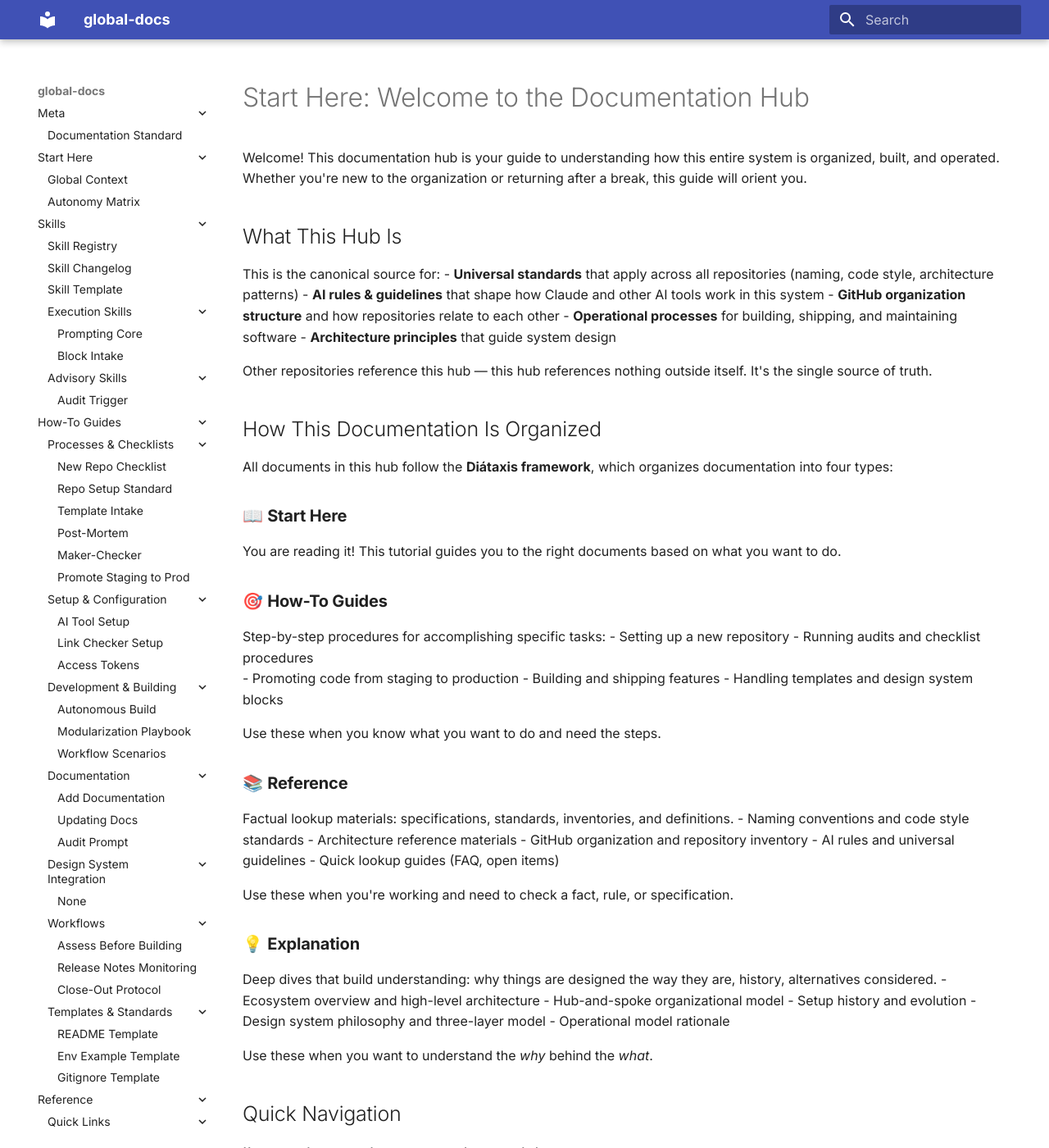
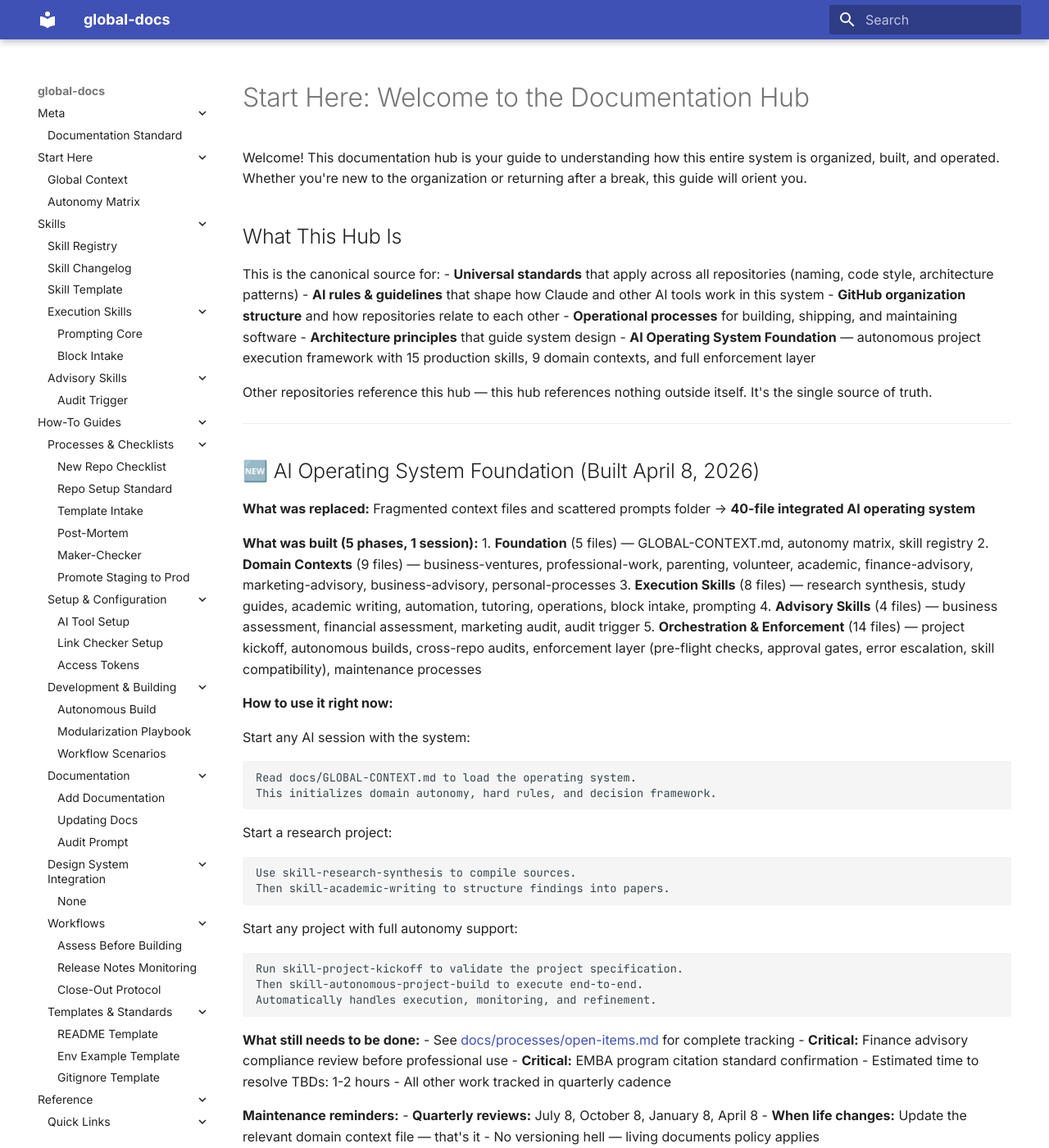
Before and after one commit to javcb/global-docs, an MkDocs documentation site: the page built from docs/START-HERE.md, in a window 1280 px wide and 1400 px high. Shown: the whole window at 82% size. Built offline with MkDocs 1.6.1 and Material for MkDocs 9.7.7, drawn with Linux system fonts in a browser that asks for light colours; some of the changed text lies outside the part shown.

Commit message:
Update START-HERE.md — weave in AI Operating System Foundation context
Add 5 sections to the getting-started guide:
1. What was replaced (fragmented context → 40-file integrated OS)
2. What was built (5 phases: foundation, domains, skills, advisory, orchestration+enforcement)
3. How to use it right now (exact prompts for AI sessions, research, projects)
4. What still needs to be done (critical TBDs: finance compliance, academic citations)
5. Maintenance reminders (quarterly dates, domain file update rule)

Preserves all existing content, flows as single coherent document, scannable.
File now serves as 10-minute reorientation guide after breaks.

Co-Authored-By: Claude Haiku 4.5 <noreply@anthropic.com>

````diff
--- a/docs/START-HERE.md
+++ b/docs/START-HERE.md
@@ -12,8 +12,55 @@ This is the canonical source for:
 - **GitHub organization structure** and how repositories relate to each other
 - **Operational processes** for building, shipping, and maintaining software
 - **Architecture principles** that guide system design
+- **AI Operating System Foundation** — autonomous project execution framework with 15 production skills, 9 domain contexts, and full enforcement layer
 
 Other repositories reference this hub — this hub references nothing outside itself. It's the single source of truth.
+
+---
+
+## 🆕 AI Operating System Foundation (Built April 8, 2026)
+
+**What was replaced:** Fragmented context files and scattered prompts folder → **40-file integrated AI operating system**
+
+**What was built (5 phases, 1 session):**
+1. **Foundation** (5 files) — GLOBAL-CONTEXT.md, autonomy matrix, skill registry
+2. **Domain Contexts** (9 files) — business-ventures, professional-work, parenting, volunteer, academic, finance-advisory, marketing-advisory, business-advisory, personal-processes
+3. **Execution Skills** (8 files) — research synthesis, study guides, academic writing, automation, tutoring, operations, block intake, prompting
+4. **Advisory Skills** (4 files) — business assessment, financial assessment, marketing audit, audit trigger
+5. **Orchestration & Enforcement** (14 files) — project kickoff, autonomous builds, cross-repo audits, enforcement layer (pre-flight checks, approval gates, error escalation, skill compatibility), maintenance processes
+
+**How to use it right now:**
+
+Start any AI session with the system:
+```
+Read docs/GLOBAL-CONTEXT.md to load the operating system.
+This initializes domain autonomy, hard rules, and decision framework.
+```
+
+Start a research project:
+```
+Use skill-research-synthesis to compile sources.
+Then skill-academic-writing to structure findings into papers.
+```
+
+Start any project with full autonomy support:
+```
+Run skill-project-kickoff to validate the project specification.
+Then skill-autonomous-project-build to execute end-to-end.
+Automatically handles execution, monitoring, and refinement.
+```
+
+**What still needs to be done:**
+- See [docs/processes/open-items.md](processes/open-items.md) for complete tracking
+- **Critical:** Finance advisory compliance review before professional use
+- **Critical:** EMBA program citation standard confirmation
+- Estimated time to resolve TBDs: 1-2 hours
+- All other work tracked in quarterly cadence
+
+**Maintenance reminders:**
+- **Quarterly reviews:** July 8, October 8, January 8, April 8
+- **When life changes:** Update the relevant domain context file — that's it
+- No versioning hell — living documents policy applies
 
 ## How This Documentation Is Organized
 
@@ -90,6 +137,13 @@ Use these when you want to understand the *why* behind the *what*.
 - [Design System Architecture](design-system/architecture.md) — Why the system is built in three layers
 - [Operational Model](processes/operational-model.md) — How decisions are made
 - [Core vs Adapters](architecture/core-vs-adapters.md) — System architecture patterns
+
+### I want to use the AI Operating System for a project
+1. Read: **[GLOBAL-CONTEXT.md](../GLOBAL-CONTEXT.md)** — Load the system context
+2. Read: **[autonomy-matrix.md](../autonomy-matrix.md)** — Understand domain constraints
+3. Use: **[skill-project-kickoff](../skills/orchestration/skill-project-kickoff/v1.0/project-kickoff.md)** — Validate the project
+4. Use: **[skill-autonomous-project-build](../skills/orchestration/skill-autonomous-project-build/v1.0/autonomous-project-build.md)** — Execute end-to-end
+5. Reference: **[docs/processes/enforcement-layer.md](processes/enforcement-layer.md)** — Understand pre-flight checks and gates
 
 ## Documentation Standards
 
@@ -168,10 +222,11 @@ Every document must:
 **Step 4:** Come back here and dive into whatever interests you
 
 ### Returning After a Break?
-**Step 1:** Check [Priorities](context/priorities.md) for what's being worked on now
-**Step 2:** Check [Open Items](OPEN-ITEMS.md) for what needs attention
-**Step 3:** Browse the How-To Guides if you need to complete a task
-**Step 4:** Read [Setup History](processes/setup-history.md) if you want context on recent changes
+**Step 1:** Read [GLOBAL-CONTEXT.md](../GLOBAL-CONTEXT.md) to reload the operating system (2 min)
+**Step 2:** Check [Open Items](processes/open-items.md) for what needs attention
+**Step 3:** Check [Priorities](context/priorities.md) for what's being worked on now
+**Step 4:** If using the AI system: read [autonomy-matrix.md](../autonomy-matrix.md) to confirm domain constraints
+**Step 5:** Browse the How-To Guides if you need to complete a task
 
 ### Need Help Right Now?
 - **Question about naming/standards?** → [FAQ](FAQ.md)
````
